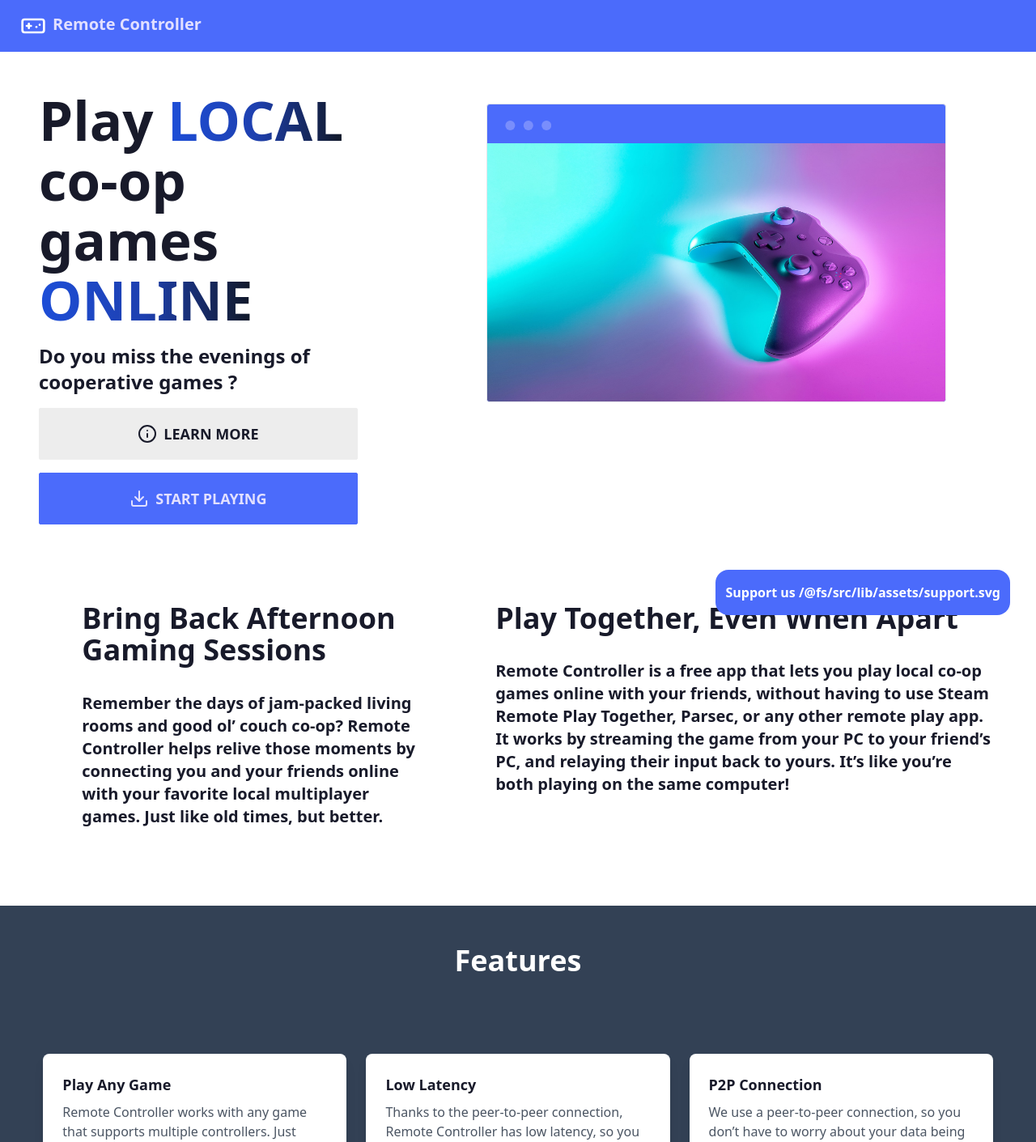
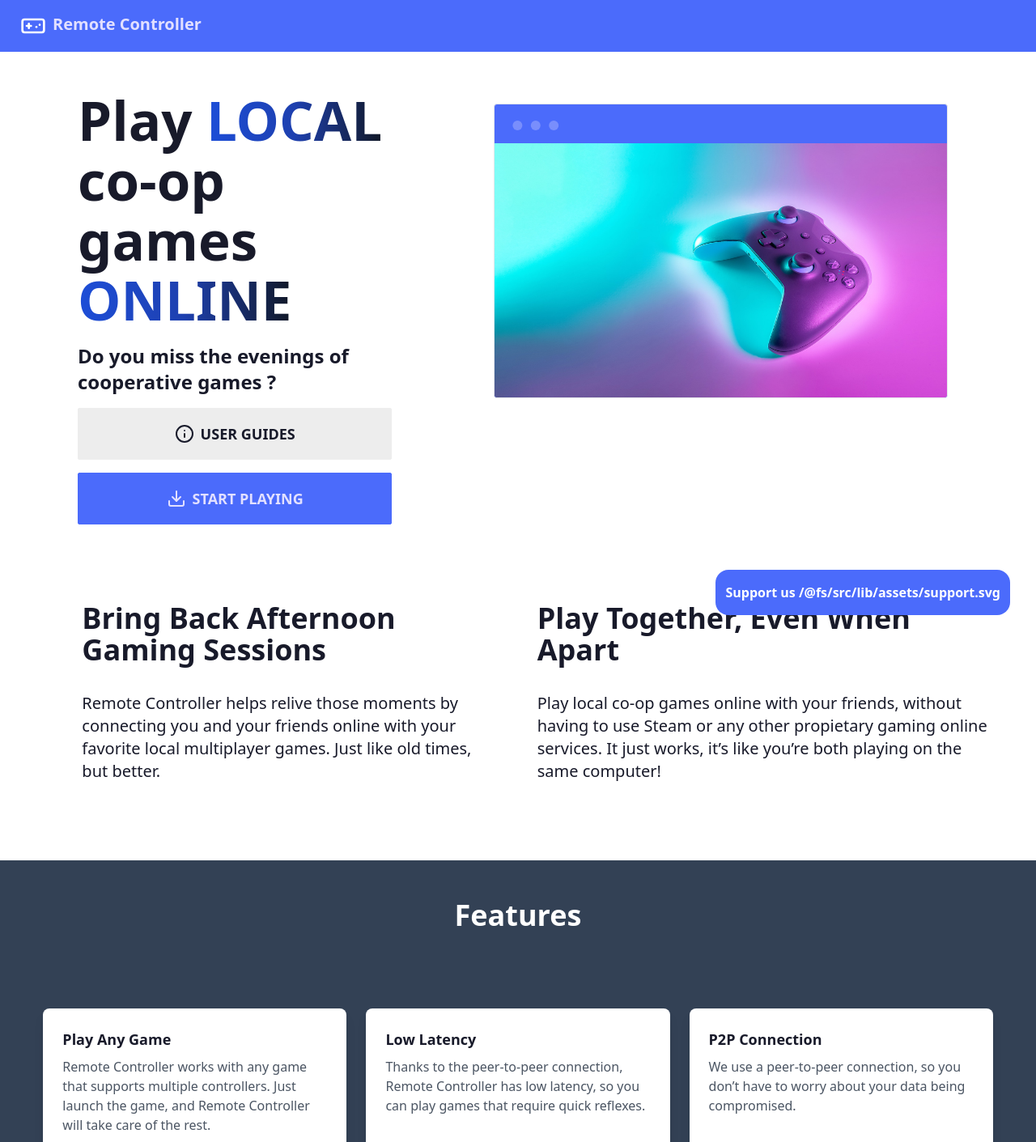
Before and after one commit to PiterWeb/RemoteController-Landing, a SvelteKit app: page / in a window 1280 px wide. Shown: the top 1411 px of the page at 81% size. Built offline with nearby package versions, Linux system fonts and the light colour scheme.

Commit message:
UI/UX fixes main page & text corrections

```diff
--- a/src/routes/+page.svelte
+++ b/src/routes/+page.svelte
@@ -9,8 +9,9 @@
 	<meta name="description" content="Bring Back Afternoon Gaming Sessions" />
 </svelte:head>
 
-<div class="flex flex-col md:w-full w-11/12 mt-12 md:flex-row">
-	<section class="md:w-1/3 ml-12">
+<div class="flex flex-col w-full px-6 md:px-0 mt-12 md:flex-row md:gap-4">
+	<section class="md:w-1/3 md:ml-24 flex flex-col justify-evenly">
+		<div>
 			<h2 class="text-center text-[clamp(2rem,6vw,4.2rem)] font-black leading-[1.1] xl:text-left">
 				Play
 				<span
@@ -25,9 +26,9 @@
 				>
 			</h2>
 			<h3 class="text-2xl font-bold my-4">Do you miss the evenings of cooperative games ?</h3>
-
+		</div>
 		<div class="flex flex-col space-y-4">
-			<a href="/info" class="btn btn-lg">{@html InfoSVG} Learn more</a>
+			<a href="/info" class="btn btn-lg">{@html InfoSVG} User Guides</a>
 
 			<button
 				on:click={() => {
@@ -40,7 +41,7 @@
 		</div>
 	</section>
 
-	<section class="md:w-2/3 p-4 h-full ml-12">
+	<section class="md:w-2/3 p-4 h-full">
 		<div class="mockup-window border bg-primary text-primary-content md:w-3/4 m-auto">
 			<img src="/gamepad.jpg" alt="gamepad" class="md:aspect-video aspect-auto" />
 		</div>
@@ -48,23 +49,20 @@
 </div>
 <section class="flex flex-row flex-wrap md:flex-nowrap gap-8 mt-24 mb-24 md:mx-auto md:3/4 w-11/12">
 	<div class="ml-12">
-		<h3 class="text-4xl font-black leading-[1.1]">Bring Back Afternoon Gaming Sessions</h3>
+		<h3 class="text-4xl font-bold leading-[1.1]">Bring Back Afternoon Gaming Sessions</h3>
 
-		<p class="mt-8 text-xl font-bold">
-			Remember the days of jam-packed living rooms and good ol’ couch co-op? Remote Controller helps
-			relive those moments by connecting you and your friends online with your favorite local
-			multiplayer games. Just like old times, but better.
+		<p class="mt-8 text-xl">
+			Remote Controller helps relive those moments by connecting you and your friends online with
+			your favorite local multiplayer games. Just like old times, but better.
 		</p>
 	</div>
 	<div class="ml-12">
-		<h3 class="text-4xl font-black leading-[1.1]">Play Together, Even When Apart</h3>
+		<h3 class="text-4xl font-bold leading-[1.1]">Play Together, Even When Apart</h3>
 
-		<p class="mt-8 text-xl font-bold">
-			<!-- create a text that explains how RemoteController works and what are the beneficts of switching from steam remoteplay together -->
-			Remote Controller is a free app that lets you play local co-op games online with your friends,
-			without having to use Steam Remote Play Together, Parsec, or any other remote play app. It works
-			by streaming the game from your PC to your friend’s PC, and relaying their input back to yours.
-			It’s like you’re both playing on the same computer!
+		<p class="mt-8 text-xl">
+			Play local co-op games online with your friends, without having to use Steam or any other
+			propietary gaming online services. It just works, it’s like you’re both playing on the same
+			computer!
 		</p>
 	</div>
 </section>
```
Lines whose indentation alone changed are shown as unchanged.
